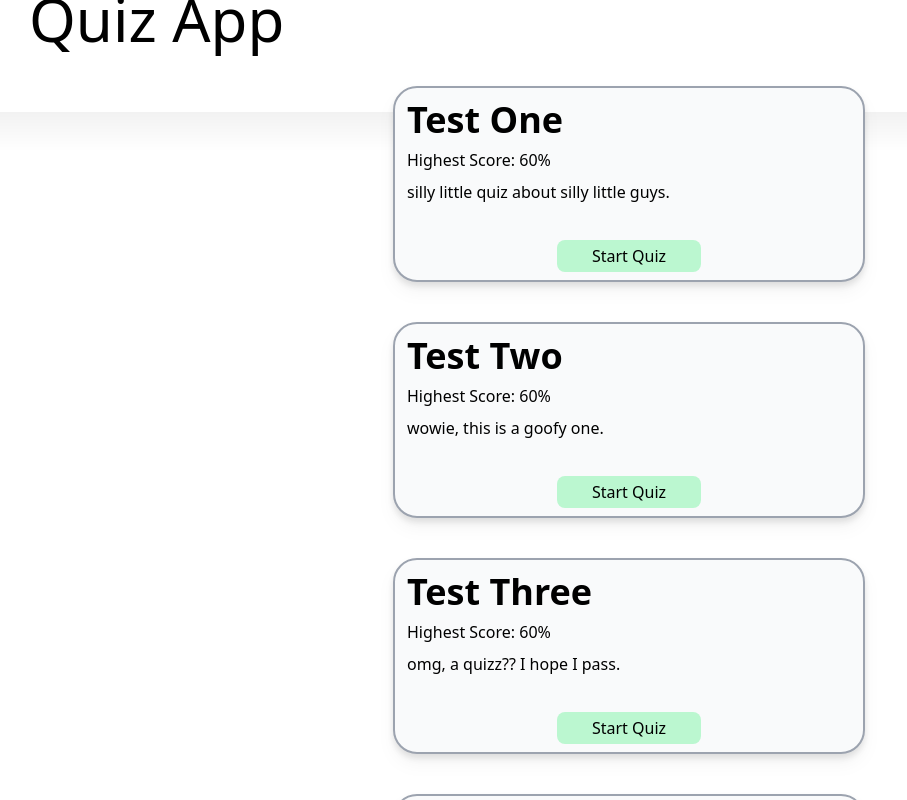
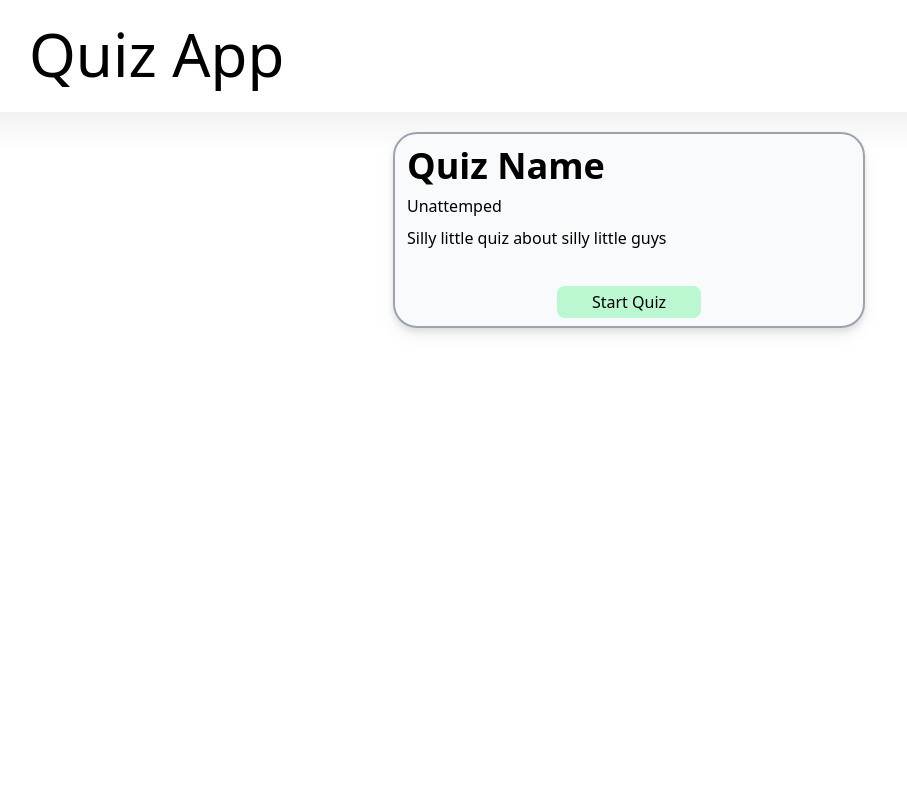
Before and after one commit to Clair3M/ENGAmbitionQuizApp, a React (Vite) app: page / in a window 1280 px wide. Shown: the whole page, without its empty margins (11-918 px from the left). Built offline with nearby package versions, Linux system fonts and the light colour scheme.

Commit message:
the quiz structure has been created and integrated into the quiz preview

```diff
--- a/src/QuizStructure.tsx
+++ b/src/QuizStructure.tsx
@@ -1,32 +1,61 @@
 export type QuizInfo = {
     title: string;
+    attempted: boolean;
     desc: string;
 }
 
 export type Question = {
-
-
+    options: string[];
+    answerKey: number;
 };
 
 export class Quiz {
-    constructor(newInfo: QuizInfo, questions: []) {
+    info: QuizInfo;
+    highScore: number;
+    currentQuestion: number;
+    questions: Question[];
+    numQuestions: number;
+    answers: Array<number>;
+
+    constructor(newInfo: QuizInfo, questions: Question[]) {
         this.info = newInfo;
-        this.attempted = false;
         this.highScore = 0.0;
+        this.currentQuestion = 0;
         this.questions = questions;
+        this.numQuestions = questions.length;
+        this.answers = new Array<number>(this.numQuestions);
     }
 
-    setHighScore(newHighScore) {
-        this.getHighScore = newHighScore;
-    }
-
-    getAttempted() {
-        return this.attempted;
+    getInfo() {
+        return this.info;
     }
 
     getHighScore() {
         return this.highScore;
     }
 
+    answerQuestion(answer: number) {
+        this.answers[this.currentQuestion] = answer;
+    }
 
+    getNextQuestion() {
+        this.currentQuestion += 1;
+        return this.questions[this.currentQuestion].options;
+    }
+
+    getPreviousQuestion() {
+        this.currentQuestion -= 1;
+        return this.questions[this.currentQuestion].options;
+    }
+
+    finishQuiz() {
+        let correct = 0;
+        this.info.attempted = true;
+        for (let i = 0; i < this.numQuestions; i++) {
+            if (this.questions[i].answerKey == this.answers[i]) {
+                correct++;
+            }
+        }
+        this.highScore = correct / this.numQuestions;
+    }
 };
--- a/src/components/Header.tsx
+++ b/src/components/Header.tsx
@@ -2,11 +2,11 @@ import '../output.css'
 
 export const Header = () => {
     return (
-        <>
-            <div className="sticky bg-color-white w-full h-42">
-                <header className="text-6xl align-bottom absolute inset-x-10 bottom-1/4 font-medium w-64">Quiz App</header>
+        <div className='absolute sticky w-full h-28 top-0 left-0'>
+            <div className='bg-color-white'>
+                <h1 className="text-6xl align-bottom absolute inset-x-10 bottom-1/4 font-medium w-64">Quiz App</h1>
             </div>
             <div className='bg-gradient-to-b from-black/5 to-transparent absolute left-0 inset-y-28 w-full h-10'/>
-        </>
+        </div>
     );
 }
--- a/src/components/QuizContainer.tsx
+++ b/src/components/QuizContainer.tsx
@@ -1,22 +1,16 @@
 import '../output.css'
 import { QuizPreview } from './QuizPreview'
+import { Quiz, QuizInfo, Question } from '../QuizStructure'
 
-const quizInfo = [
-    {title: 'Test One', desc: 'silly little quiz about silly little guys.'},
-    {title: 'Test Two', desc: 'wowie, this is a goofy one.'},
-    {title: 'Test Three', desc: 'omg, a quizz?? I hope I pass.'},
-    {title: 'Test Four', desc: 'silly little quiz about silly little guys.'},
-    {title: 'Test One', desc: 'silly little quiz about silly little guys.'},
-    {title: 'Test Two', desc: 'wowie, this is a goofy one.'},
-    {title: 'Test Three', desc: 'omg, a quizz?? I hope I pass.'},
-    {title: 'Test Four', desc: 'silly little quiz about silly little guys.'}
-];
+let info: QuizInfo = {title:'Quiz Name', attempted:false, desc:'Silly little quiz about silly little guys'};
+let questions: Question[] = [];
+let quizes: Quiz[] = [new Quiz(info, questions)];
 
 export const QuizContainer =() => {
     return (
-        <div className="bg-white w-full flex flex-col justify-items-start items-center overflow-auto">
-            {quizInfo.map((quiz) => (
-                <QuizPreview title={quiz.title} desc={quiz.desc} />
+        <div className="bg-white w-full flex flex-col justify-items-start items-center inset-y-28 overflow-auto">
+            {quizes.map((quiz) => (
+                <QuizPreview quiz={quiz} />
             ))}
         </div>
     );
--- a/src/components/QuizPreview.tsx
+++ b/src/components/QuizPreview.tsx
@@ -1,13 +1,22 @@
+import { Quiz } from '../QuizStructure.tsx'
 import '../output.css'
 
-export const QuizPreview = (props: {title: String, desc: String}) => {
+export const QuizPreview = (props: {quiz: Quiz}) => {
+    const info = props.quiz.info;
+    let attemptedMessage;
+    if (info.attempted) {
+        attemptedMessage = 'Highest Score:' + (props.quiz.getHighScore() * 100).toString() + '%';
+    } else {
+        attemptedMessage = 'Unattemped';
+    }
+
     return (
         <div className='w-preview max-w-19/20 h-auto p-5'>
             <div className="content-box w-full h-full">
-                <h2 className='text-4xl font-semibold p-1'>{props.title}</h2>
-                <p className='p-1'>Highest Score: 60%</p>
+                <h2 className='text-4xl font-semibold p-1'>{info.title}</h2>
+                <p className='p-1'>{attemptedMessage}</p>
                 <div className='p-1'>
-                    <p className='h-14'>{props.desc}</p>
+                    <p className='h-14'>{info.desc}</p>
                 </div>
                 <div className='flex justify-center'>
                     <button>Start Quiz</button>
--- a/src/input.css
+++ b/src/input.css
@@ -23,10 +23,6 @@
     height: (40-70)rem;
 }
 
-h1[id="title"]:hover {
-    @apply drop-shadow-md
-}
-
 .h-42 {
     height: 10.55rem;
 }
--- a/src/main.tsx
+++ b/src/main.tsx
@@ -1,15 +1,10 @@
 import React from 'react'
 import ReactDOM from 'react-dom/client'
-import { Header } from './components/Header.tsx'
-import { QuizContainer } from './components/QuizContainer.tsx'
+import { HomePage } from './pages/HomePage'
 import './output.css'
 
 ReactDOM.createRoot(document.getElementById('root')!).render(
   <React.StrictMode>
-    <div className='flex flex-col h-screen overflow-hidden'>
-      <Header />
-      <QuizContainer />
-    </div>
-
+      <HomePage />
   </React.StrictMode>,
 )
--- a/src/output.css
+++ b/src/output.css
@@ -558,6 +558,10 @@ button:hover {
   --tw-backdrop-sepia:  ;
 }
 
+.static {
+  position: static;
+}
+
 .absolute {
   position: absolute;
 }
@@ -584,6 +588,10 @@ button:hover {
   left: 0px;
 }
 
+.top-0 {
+  top: 0px;
+}
+
 .flex {
   display: flex;
 }
@@ -594,6 +602,10 @@ button:hover {
 
 .h-14 {
   height: 3.5rem;
+}
+
+.h-28 {
+  height: 7rem;
 }
 
 .h-auto {
@@ -705,11 +717,6 @@ button:hover {
   height: (40-70)rem;
 }
 
-h1[id="title"]:hover {
-  --tw-drop-shadow: drop-shadow(0 4px 3px rgb(0 0 0 / 0.07)) drop-shadow(0 2px 2px rgb(0 0 0 / 0.06));
-  filter: var(--tw-blur) var(--tw-brightness) var(--tw-contrast) var(--tw-grayscale) var(--tw-hue-rotate) var(--tw-invert) var(--tw-saturate) var(--tw-sepia) var(--tw-drop-shadow);
-}
-
 .h-42 {
   height: 10.55rem;
 }
--- a/src/pages/HomePage.tsx
+++ b/src/pages/HomePage.tsx
@@ -1,5 +1,11 @@
+import { Header } from '../components/Header'
+import { QuizContainer } from '../components/QuizContainer'
+
 export const HomePage = () => {
     return (
-        <h1>HomePage</h1>
+        <>
+            <Header />
+            <QuizContainer />
+        </>
     );
 }
--- a/src/pages/QuizPage.tsx
+++ b/src/pages/QuizPage.tsx
@@ -1,5 +1,9 @@
+import { Header } from '../components/Header'
+
 export const QuizPage = () => {
     return (
-        <h1>QuizPage</h1>
+        <>
+            <Header />
+        </>
     );
 }
```
Also changed, not shown: src/components/QuizBox.tsx (renamed from src/components/Quiz.tsx).
